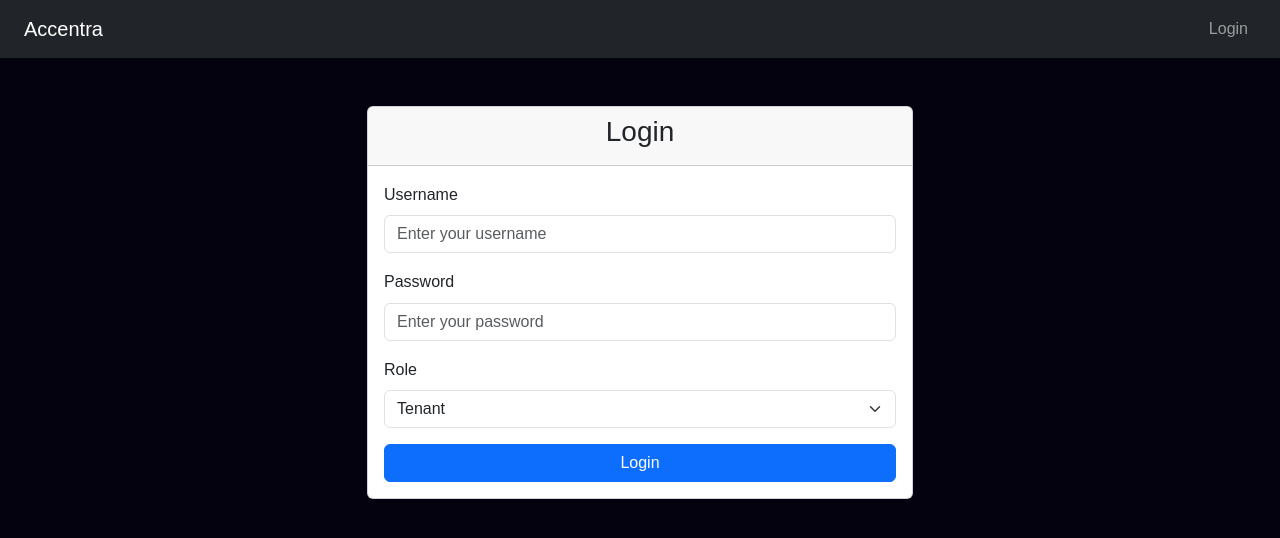
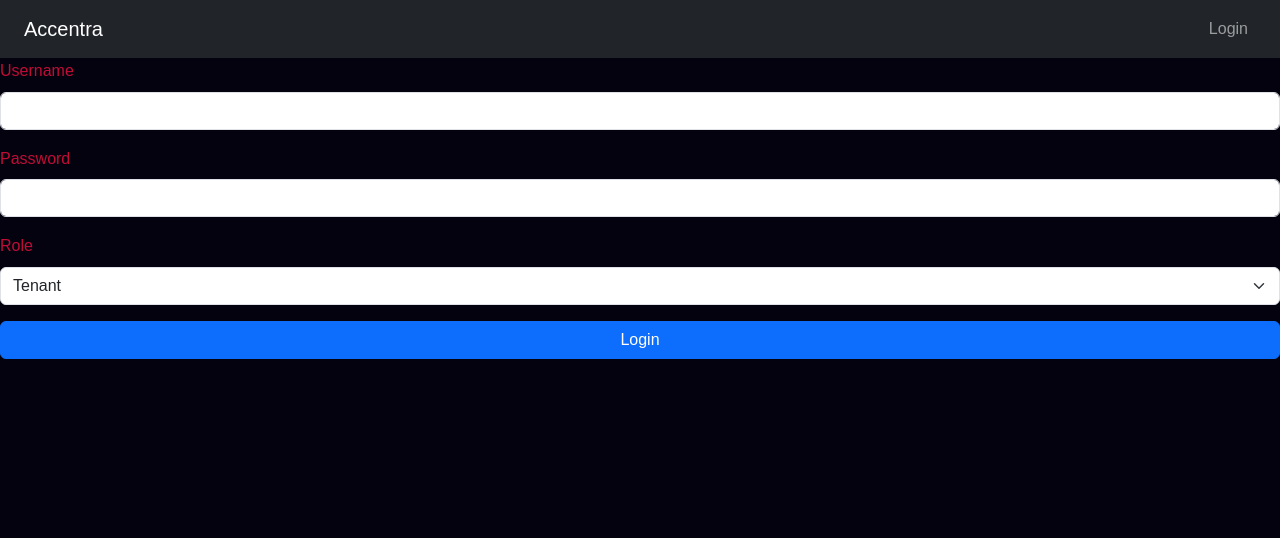
Before and after one commit to Mkikii/Accentra, a React (Vite) app: page /login in a window 1280 px wide. Shown: the top 538 px of the page. Built offline with nearby package versions, Linux system fonts and the light colour scheme.

Commit message:
modified feedbackForm

```diff
--- a/src/index.css
+++ b/src/index.css
@@ -1,6 +1,6 @@
 
 body {
-  font-family: var(--font-main, Arial, sans-serif);
+  font-family: sans-serif ,inter;
   font-size: 16px;
   line-height: 1.6;
   margin: 0;
--- a/src/pages/FeedbackForm.jsx
+++ b/src/pages/FeedbackForm.jsx
@@ -10,6 +10,7 @@ function FeedbackForm() {
 
   const handleFeedbackSubmit = async () => {
     if (!feedbackName.trim() || !feedbackMsg.trim()) return
+
     setLoading(true)
     try {
       await axios.post('http://localhost:4000/api/feedback', {
@@ -37,11 +38,13 @@ function FeedbackForm() {
               ← Back to Dashboard
             </Link>
           </div>
+
           {success && (
             <div className="alert alert-success" role="alert">
               Thank you! Your feedback has been submitted successfully.
             </div>
           )}
+
           <div className="card">
             <div className="card-header">
               <h3>We'd love to hear from you!</h3>
@@ -58,6 +61,7 @@ function FeedbackForm() {
                   onChange={(e) => setFeedbackName(e.target.value)}
                 />
               </div>
+
               <div className="mb-3">
                 <label htmlFor="feedback" className="form-label">Your Feedback</label>
                 <textarea
@@ -69,6 +73,7 @@ function FeedbackForm() {
                   onChange={(e) => setFeedbackMsg(e.target.value)}
                 />
               </div>
+
               <button
                 className="btn btn-primary w-100"
                 onClick={handleFeedbackSubmit}
--- a/src/pages/Login.jsx
+++ b/src/pages/Login.jsx
@@ -1,23 +1,149 @@
-import React from 'react';
-import LoginForm from '../components/LoginForm.jsx';
+import React, { useState } from 'react';
 
-const Login = () => {
-  return (
-    <div className="container mt-5">
-      <div className="row justify-content-center">
-        <div className="col-md-6">
-          <div className="card">
-            <div className="card-header">
-              <h3 className="text-center">Login</h3>
-            </div>
-            <div className="card-body">
-              <LoginForm />
-            </div>
-          </div>
-        </div>
-      </div>
-    </div>
-  );
+import { useAuth } from '../context/AuthContext.jsx';
+
+
+const LoginForm = () => {
+
+const [username, setUsername] = useState('');
+
+const [password, setPassword] = useState('');
+
+const [role, setRole] = useState('tenant');
+
+const [isLoading, setIsLoading] = useState(false);
+
+const [error, setError] = useState('');
+
+const { login } = useAuth();
+
+
+const handleSubmit = async (e) => {
+
+e.preventDefault();
+
+setIsLoading(true);
+
+setError('');
+
+
+const success = await login(username, password, role);
+
+if (!success) {
+
+setError('Invalid credentials. Please try again.');
+
+}
+
+setIsLoading(false);
+
 };
 
-export default Login;
+
+return (
+
+<form onSubmit={handleSubmit}>
+
+{error && (
+
+<div className="alert alert-danger" role="alert">
+
+{error}
+
+</div>
+
+)}
+
+<div className="mb-3">
+
+<label htmlFor="username" className="form-label">Username</label>
+
+<input
+
+type="text"
+
+className="form-control"
+
+id="username"
+
+value={username}
+
+onChange={(e) => setUsername(e.target.value)}
+
+required
+
+/>
+
+</div>
+
+
+<div className="mb-3">
+
+<label htmlFor="password" className="form-label">Password</label>
+
+<input
+
+type="password"
+
+className="form-control"
+
+id="password"
+
+value={password}
+
+onChange={(e) => setPassword(e.target.value)}
+
+required
+
+/>
+
+</div>
+
+
+<div className="mb-3">
+
+<label htmlFor="role" className="form-label">Role</label>
+
+<select
+
+className="form-select"
+
+id="role"
+
+value={role}
+
+onChange={(e) => setRole(e.target.value)}
+
+>
+
+<option value="tenant">Tenant</option>
+
+<option value="landlord">Landlord</option>
+
+</select>
+
+</div>
+
+
+<button
+
+type="submit"
+
+className="btn btn-primary w-100"
+
+disabled={isLoading}
+
+>
+
+{isLoading ? 'Logging in...' : 'Login'}
+
+</button>
+
+</form>
+
+);
+
+};
+
+
+export default LoginForm;
```
